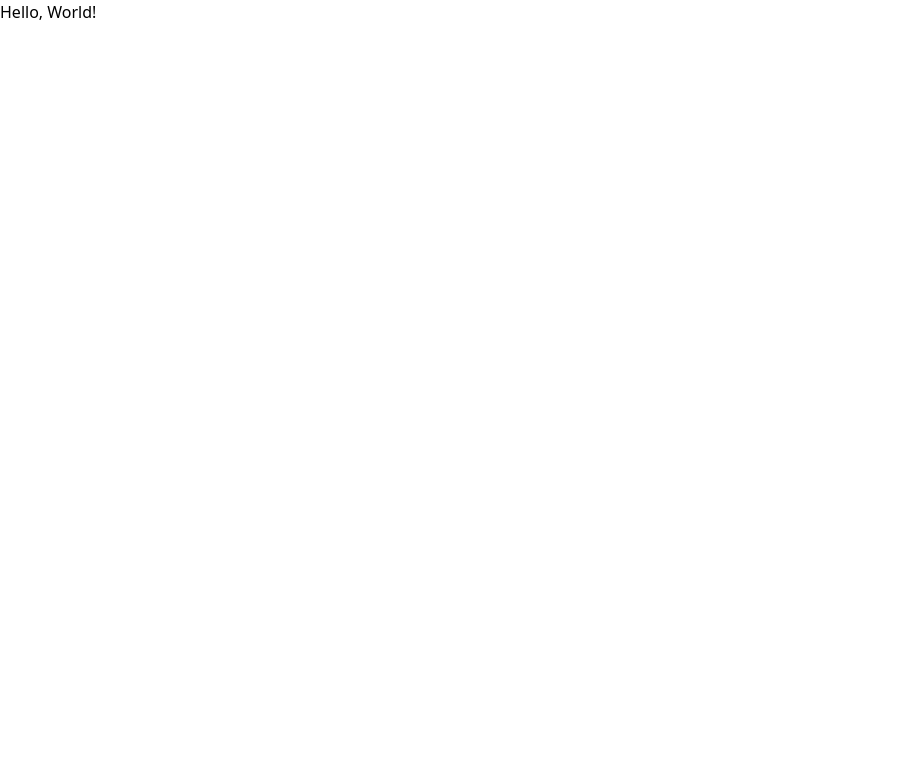
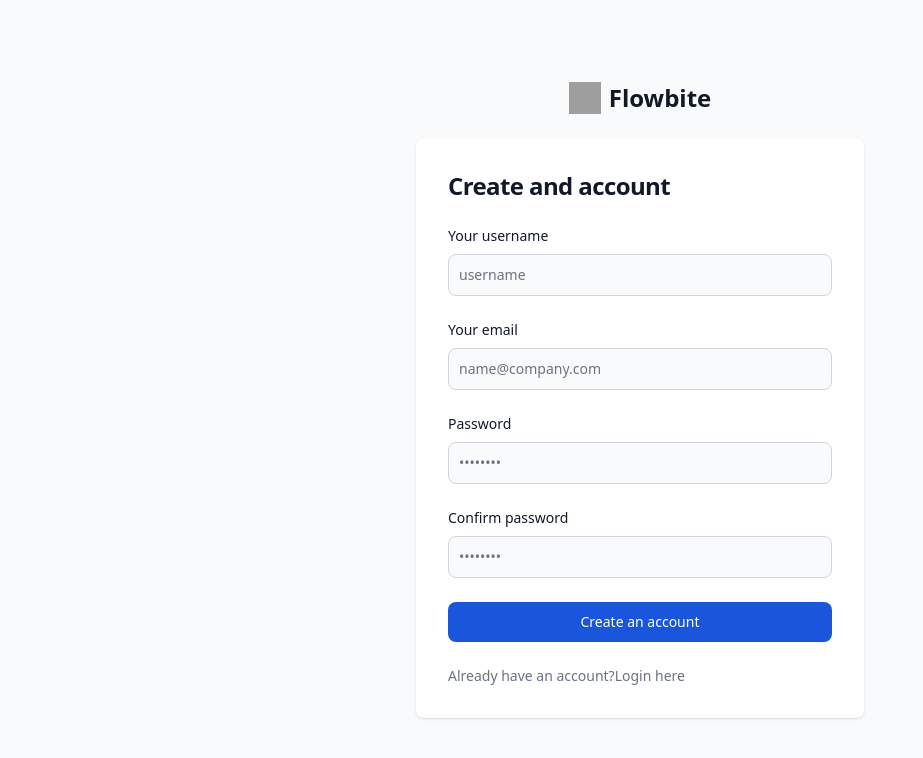
Before and after one commit to dm-tech-lab/LingoCam, a React (Vite) app in the folder client/: page / in a window 1280 px wide. Shown: the top 758 px of the page, without its empty margins (0-923 px from the left). Built offline with nearby package versions, Linux system fonts and the light colour scheme; grey boxes are pictures that could not be loaded.

Commit message:
Adding register and login forms

```diff
--- a/client/src/App.tsx
+++ /dev/null
@@ -1,5 +0,0 @@
-const App = () => {
-  return <>Hello, World!</>;
-};
-
-export default App;
--- a/client/src/main.tsx
+++ b/client/src/main.tsx
@@ -1,25 +1,31 @@
 import React from "react";
 import ReactDOM from "react-dom/client";
-import App from "./App.tsx";
 import "./index.css";
-// import { registerSW } from "virtual:pwa-register";
+import { registerSW } from "virtual:pwa-register";
 import { RouterProvider, createBrowserRouter } from "react-router-dom";
 import { LoadingProvider } from "./context/LoadingContext.tsx";
 import MainLoader from "./components/shared/MainLoader.tsx";
+import Register from "./screens/Register.tsx";
+import Login from "./screens/Login.tsx";
 
 // // add this to prompt for a refresh
-// const updateSW = registerSW({
-//   onNeedRefresh() {
-//     if (confirm("New content available. Reload?")) {
-//       updateSW(true);
-//     }
-//   },
-// });
+const updateSW = registerSW({
+  onNeedRefresh() {
+    if (confirm("New content available. Reload?")) {
+      updateSW(true);
+    }
+  },
+});
 
 const router = createBrowserRouter([
   {
     path: "/",
-    element: <App />,
+    element: <Register />,
+    loader: () => <MainLoader />,
+  },
+  {
+    path: "/login",
+    element: <Login />,
     loader: () => <MainLoader />,
   },
 ]);
--- /dev/null
+++ b/client/src/screens/Login.tsx
@@ -0,0 +1,77 @@
+import React from "react";
+import { Link } from "react-router-dom";
+
+const Login = () => {
+  return (
+    <section className="bg-gray-50 dark:bg-gray-900">
+      <div className="flex flex-col items-center justify-center px-6 py-8 mx-auto md:h-screen lg:py-0">
+        <a className="flex items-center mb-6 text-2xl font-semibold text-gray-900 dark:text-white">
+          <img
+            className="w-8 h-8 mr-2"
+            src="https://flowbite.s3.amazonaws.com/blocks/marketing-ui/logo.svg"
+            alt="logo"
+          />
+          Flowbite
+        </a>
+        <div className="w-full bg-white rounded-lg shadow dark:border md:mt-0 sm:max-w-md xl:p-0 dark:bg-gray-800 dark:border-gray-700">
+          <div className="p-6 space-y-4 md:space-y-6 sm:p-8">
+            <h1 className="text-xl font-bold leading-tight tracking-tight text-gray-900 md:text-2xl dark:text-white">
+              Create and account
+            </h1>
+            <form className="space-y-4 md:space-y-6">
+              <div>
+                <label
+                  htmlFor="email"
+                  className="block mb-2 text-sm font-medium text-gray-900 dark:text-white"
+                >
+                  Your email
+                </label>
+                <input
+                  type="email"
+                  name="email"
+                  id="email"
+                  className="bg-gray-50 border border-gray-300 text-gray-900 sm:text-sm rounded-lg focus:ring-primary-600 focus:border-primary-600 block w-full p-2.5 dark:bg-gray-700 dark:border-gray-600 dark:placeholder-gray-400 dark:text-white dark:focus:ring-blue-500 dark:focus:border-blue-500"
+                  placeholder="name@company.com"
+                  required
+                />
+              </div>
+              <div>
+                <label
+                  htmlFor="password"
+                  className="block mb-2 text-sm font-medium text-gray-900 dark:text-white"
+                >
+                  Password
+                </label>
+                <input
+                  type="password"
+                  name="password"
+                  id="password"
+                  placeholder="••••••••"
+                  className="bg-gray-50 border border-gray-300 text-gray-900 sm:text-sm rounded-lg focus:ring-primary-600 focus:border-primary-600 block w-full p-2.5 dark:bg-gray-700 dark:border-gray-600 dark:placeholder-gray-400 dark:text-white dark:focus:ring-blue-500 dark:focus:border-blue-500"
+                  required
+                />
+              </div>
+              <button
+                type="submit"
+                className="w-full text-white bg-blue-700 hover:bg-blue-800 focus:ring-4 focus:ring-blue-300 font-medium rounded-lg text-sm px-5 py-2.5 mr-2 mb-2 dark:bg-blue-600 dark:hover:bg-blue-700 focus:outline-none dark:focus:ring-blue-800 text-center dark:bg-primary-600 dark:hover:bg-primary-700 dark:focus:ring-primary-800"
+              >
+                Create an account
+              </button>
+              <p className="text-sm font-light text-gray-500 dark:text-gray-400">
+                Don't have an account?
+                <Link
+                  to="/"
+                  className="font-medium text-primary-600 hover:underline dark:text-primary-500"
+                >
+                  Register here
+                </Link>
+              </p>
+            </form>
+          </div>
+        </div>
+      </div>
+    </section>
+  );
+};
+
+export default Login;
--- /dev/null
+++ b/client/src/screens/Register.tsx
@@ -0,0 +1,108 @@
+import { Link } from "react-router-dom";
+
+const Register = () => {
+  return (
+    <section className="bg-gray-50 dark:bg-gray-900">
+      <div className="flex flex-col items-center justify-center px-6 py-8 mx-auto md:h-screen lg:py-0">
+        <a className="flex items-center mb-6 text-2xl font-semibold text-gray-900 dark:text-white">
+          <img
+            className="w-8 h-8 mr-2"
+            src="https://flowbite.s3.amazonaws.com/blocks/marketing-ui/logo.svg"
+            alt="logo"
+          />
+          Flowbite
+        </a>
+        <div className="w-full bg-white rounded-lg shadow dark:border md:mt-0 sm:max-w-md xl:p-0 dark:bg-gray-800 dark:border-gray-700">
+          <div className="p-6 space-y-4 md:space-y-6 sm:p-8">
+            <h1 className="text-xl font-bold leading-tight tracking-tight text-gray-900 md:text-2xl dark:text-white">
+              Create and account
+            </h1>
+            <form className="space-y-4 md:space-y-6">
+              <div>
+                <label
+                  htmlFor="username"
+                  className="block mb-2 text-sm font-medium text-gray-900 dark:text-white"
+                >
+                  Your username
+                </label>
+                <input
+                  type="text"
+                  name="username"
+                  id="username"
+                  className="bg-gray-50 border border-gray-300 text-gray-900 sm:text-sm rounded-lg focus:ring-primary-600 focus:border-primary-600 block w-full p-2.5 dark:bg-gray-700 dark:border-gray-600 dark:placeholder-gray-400 dark:text-white dark:focus:ring-blue-500 dark:focus:border-blue-500"
+                  placeholder="username"
+                  required
+                />
+              </div>
+              <div>
+                <label
+                  htmlFor="email"
+                  className="block mb-2 text-sm font-medium text-gray-900 dark:text-white"
+                >
+                  Your email
+                </label>
+                <input
+                  type="email"
+                  name="email"
+                  id="email"
+                  className="bg-gray-50 border border-gray-300 text-gray-900 sm:text-sm rounded-lg focus:ring-primary-600 focus:border-primary-600 block w-full p-2.5 dark:bg-gray-700 dark:border-gray-600 dark:placeholder-gray-400 dark:text-white dark:focus:ring-blue-500 dark:focus:border-blue-500"
+                  placeholder="name@company.com"
+                  required
+                />
+              </div>
+              <div>
+                <label
+                  htmlFor="password"
+                  className="block mb-2 text-sm font-medium text-gray-900 dark:text-white"
+                >
+                  Password
+                </label>
+                <input
+                  type="password"
+                  name="password"
+                  id="password"
+                  placeholder="••••••••"
+                  className="bg-gray-50 border border-gray-300 text-gray-900 sm:text-sm rounded-lg focus:ring-primary-600 focus:border-primary-600 block w-full p-2.5 dark:bg-gray-700 dark:border-gray-600 dark:placeholder-gray-400 dark:text-white dark:focus:ring-blue-500 dark:focus:border-blue-500"
+                  required
+                />
+              </div>
+              <div>
+                <label
+                  htmlFor="confirm-password"
+                  className="block mb-2 text-sm font-medium text-gray-900 dark:text-white"
+                >
+                  Confirm password
+                </label>
+                <input
+                  type="confirm-password"
+                  name="confirm-password"
+                  id="confirm-password"
+                  placeholder="••••••••"
+                  className="bg-gray-50 border border-gray-300 text-gray-900 sm:text-sm rounded-lg focus:ring-primary-600 focus:border-primary-600 block w-full p-2.5 dark:bg-gray-700 dark:border-gray-600 dark:placeholder-gray-400 dark:text-white dark:focus:ring-blue-500 dark:focus:border-blue-500"
+                  required
+                />
+              </div>
+              <button
+                type="submit"
+                className="w-full text-white bg-blue-700 hover:bg-blue-800 focus:ring-4 focus:ring-blue-300 font-medium rounded-lg text-sm px-5 py-2.5 mr-2 mb-2 dark:bg-blue-600 dark:hover:bg-blue-700 focus:outline-none dark:focus:ring-blue-800 text-center dark:bg-primary-600 dark:hover:bg-primary-700 dark:focus:ring-primary-800"
+              >
+                Create an account
+              </button>
+              <p className="text-sm font-light text-gray-500 dark:text-gray-400">
+                Already have an account?
+                <Link
+                  to="/login"
+                  className="font-medium text-primary-600 hover:underline dark:text-primary-500"
+                >
+                  Login here
+                </Link>
+              </p>
+            </form>
+          </div>
+        </div>
+      </div>
+    </section>
+  );
+};
+
+export default Register;
--- a/client/tsconfig.json
+++ b/client/tsconfig.json
@@ -1,6 +1,6 @@
 {
   "compilerOptions": {
-    // "types": ["vite-plugin-pwa/client"],
+    "types": ["vite-plugin-pwa/client"],
     "target": "ES2020",
     "useDefineForClassFields": true,
     "lib": ["ES2020", "DOM", "DOM.Iterable"],
```
